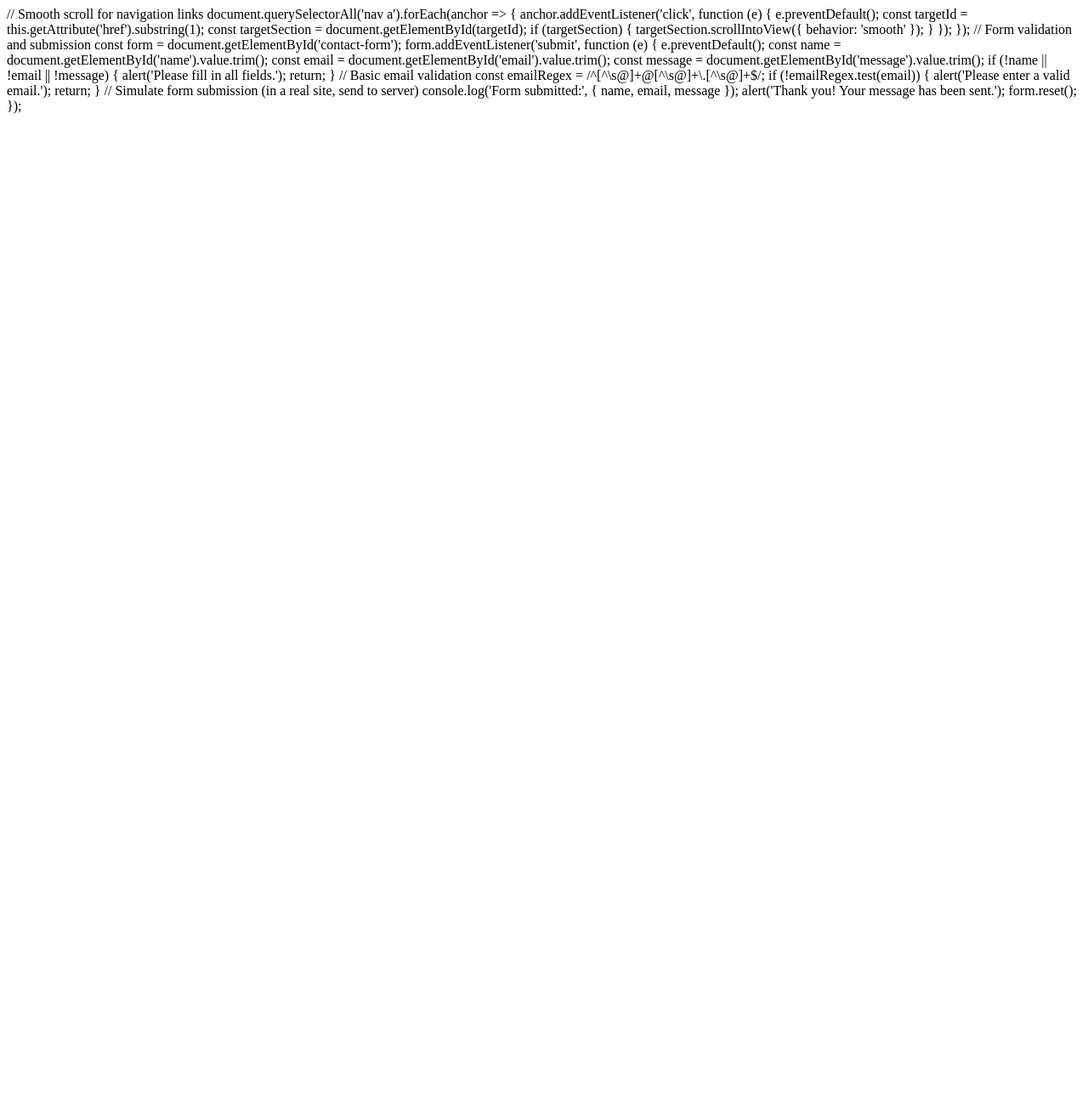
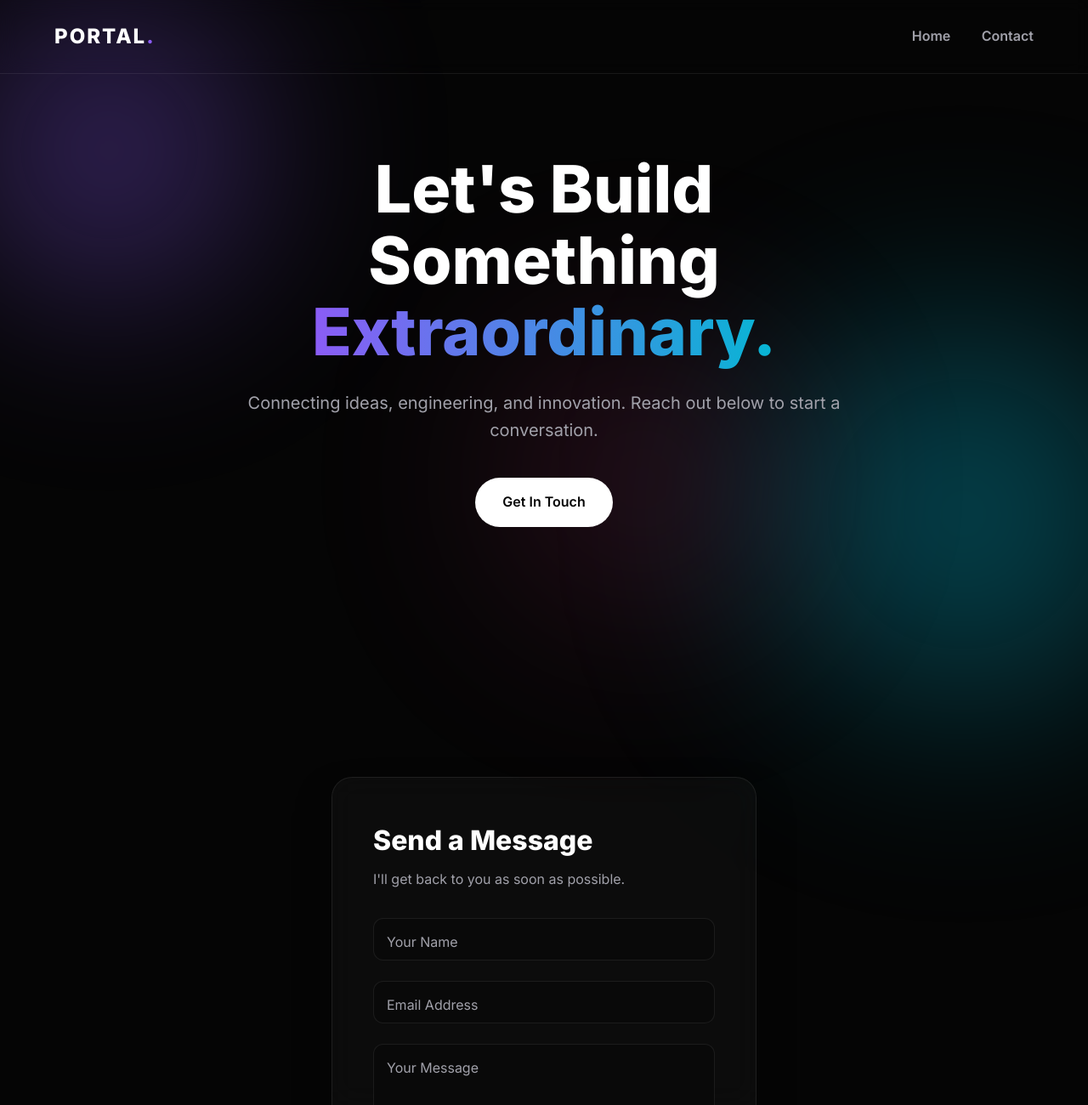
Before and after one commit to givemehat/WEB01.html, a plain HTML site: page index.html in a window 1280 px wide. Shown: the top 1300 px of the page at 85% size. Before the commit the page ends 800 px from the top, so only its background shows below. Drawn offline with Linux system fonts and the light colour scheme.

Commit message:
feat: complete rebuild of UI with premium dark glassmorphism theme

```diff
--- a/index.html
+++ b/index.html
@@ -1,39 +1,74 @@
-// Smooth scroll for navigation links
-document.querySelectorAll('nav a').forEach(anchor => {
-    anchor.addEventListener('click', function (e) {
-        e.preventDefault();
-        const targetId = this.getAttribute('href').substring(1);
-        const targetSection = document.getElementById(targetId);
-        if (targetSection) {
-            targetSection.scrollIntoView({
-                behavior: 'smooth'
-            });
-        }
-    });
-});
+<!DOCTYPE html>
+<html lang="en">
+<head>
+    <meta charset="UTF-8">
+    <meta name="viewport" content="width=device-width, initial-scale=1.0">
+    <title>Contact Portal | Rajnish Singh</title>
+    <!-- Google Fonts: Inter -->
+    <link rel="preconnect" href="https://fonts.googleapis.com">
+    <link rel="preconnect" href="https://fonts.gstatic.com" crossorigin>
+    <link href="https://fonts.googleapis.com/css2?family=Inter:wght@300;400;600;800&display=swap" rel="stylesheet">
+    <link rel="stylesheet" href="style.css">
+</head>
+<body>
 
-// Form validation and submission
-const form = document.getElementById('contact-form');
-form.addEventListener('submit', function (e) {
-    e.preventDefault();
-    const name = document.getElementById('name').value.trim();
-    const email = document.getElementById('email').value.trim();
-    const message = document.getElementById('message').value.trim();
+    <!-- Background Animated Shapes -->
+    <div class="blob blob-1"></div>
+    <div class="blob blob-2"></div>
+    <div class="blob blob-3"></div>
 
-    if (!name || !email || !message) {
-        alert('Please fill in all fields.');
-        return;
-    }
+    <nav>
+        <div class="logo">PORTAL<span class="highlight">.</span></div>
+        <div class="nav-links">
+            <a href="#hero">Home</a>
+            <a href="#contact">Contact</a>
+        </div>
+    </nav>
 
-    // Basic email validation
-    const emailRegex = /^[^\s@]+@[^\s@]+\.[^\s@]+$/;
-    if (!emailRegex.test(email)) {
-        alert('Please enter a valid email.');
-        return;
-    }
+    <section id="hero" class="hero">
+        <div class="hero-content">
+            <h1 class="hero-title">Let's Build Something <br><span class="gradient-text">Extraordinary.</span></h1>
+            <p class="hero-subtitle">Connecting ideas, engineering, and innovation. Reach out below to start a conversation.</p>
+            <a href="#contact" class="btn primary-btn">Get In Touch</a>
+        </div>
+    </section>
 
-    // Simulate form submission (in a real site, send to server)
-    console.log('Form submitted:', { name, email, message });
-    alert('Thank you! Your message has been sent.');
-    form.reset();
-});
+    <section id="contact" class="contact-section">
+        <div class="glass-card">
+            <h2>Send a Message</h2>
+            <p class="sub-text">I'll get back to you as soon as possible.</p>
+
+            <form id="contact-form">
+                <div class="input-group">
+                    <input type="text" id="name" required placeholder=" ">
+                    <label for="name">Your Name</label>
+                </div>
+
+                <div class="input-group">
+                    <input type="email" id="email" required placeholder=" ">
+                    <label for="email">Email Address</label>
+                </div>
+
+                <div class="input-group">
+                    <textarea id="message" required placeholder=" " rows="4"></textarea>
+                    <label for="message">Your Message</label>
+                </div>
+
+                <button type="submit" class="btn submit-btn">
+                    <span>Send Message</span>
+                    <svg width="20" height="20" viewBox="0 0 24 24" fill="none" stroke="currentColor" stroke-width="2" stroke-linecap="round" stroke-linejoin="round">
+                        <line x1="22" y1="2" x2="11" y2="13"></line>
+                        <polygon points="22 2 15 22 11 13 2 9 22 2"></polygon>
+                    </svg>
+                </button>
+            </form>
+        </div>
+    </section>
+
+    <footer>
+        <p>&copy; 2026 Rajnish Singh. All Rights Reserved.</p>
+    </footer>
+
+    <script src="main.js"></script>
+</body>
+</html>
--- /dev/null
+++ b/main.js
@@ -0,0 +1,55 @@
+// Smooth scroll for navigation links
+document.querySelectorAll('nav a').forEach(anchor => {
+    anchor.addEventListener('click', function (e) {
+        e.preventDefault();
+        const targetId = this.getAttribute('href').substring(1);
+        const targetSection = document.getElementById(targetId);
+        if (targetSection) {
+            targetSection.scrollIntoView({
+                behavior: 'smooth'
+            });
+        }
+    });
+});
+
+// Form validation and submission
+const form = document.getElementById('contact-form');
+form.addEventListener('submit', function (e) {
+    e.preventDefault();
+
+    // Add a simple loading state to button
+    const btn = form.querySelector('button');
+    const originalText = btn.innerHTML;
+    btn.innerHTML = 'Sending...';
+    btn.style.opacity = '0.7';
+
+    setTimeout(() => {
+        const name = document.getElementById('name').value.trim();
+        const email = document.getElementById('email').value.trim();
+        const message = document.getElementById('message').value.trim();
+
+        if (!name || !email || !message) {
+            alert('Please fill in all fields.');
+            btn.innerHTML = originalText;
+            btn.style.opacity = '1';
+            return;
+        }
+
+        // Basic email validation
+        const emailRegex = /^[^\s@]+@[^\s@]+\.[^\s@]+$/;
+        if (!emailRegex.test(email)) {
+            alert('Please enter a valid email.');
+            btn.innerHTML = originalText;
+            btn.style.opacity = '1';
+            return;
+        }
+
+        // Simulate form submission
+        console.log('Form submitted:', { name, email, message });
+        alert('Thank you! Your message has been sent successfully.');
+        form.reset();
+
+        btn.innerHTML = originalText;
+        btn.style.opacity = '1';
+    }, 800); // Simulated network delay
+});
--- /dev/null
+++ b/style.css
@@ -0,0 +1,267 @@
+:root {
+    --bg-color: #050505;
+    --text-primary: #ffffff;
+    --text-secondary: #a1a1aa;
+    --accent-primary: #8b5cf6;
+    --accent-secondary: #06b6d4;
+    --glass-bg: rgba(255, 255, 255, 0.03);
+    --glass-border: rgba(255, 255, 255, 0.08);
+}
+
+* {
+    margin: 0;
+    padding: 0;
+    box-sizing: border-box;
+    font-family: 'Inter', sans-serif;
+}
+
+body {
+    background-color: var(--bg-color);
+    color: var(--text-primary);
+    overflow-x: hidden;
+    line-height: 1.6;
+}
+
+/* Background Blobs for Atmosphere */
+.blob {
+    position: fixed;
+    filter: blur(100px);
+    z-index: -1;
+    opacity: 0.5;
+    animation: float 20s infinite alternate ease-in-out;
+}
+
+.blob-1 {
+    top: -10%;
+    left: -10%;
+    width: 500px;
+    height: 500px;
+    background: radial-gradient(circle, var(--accent-primary), transparent 70%);
+}
+
+.blob-2 {
+    bottom: -10%;
+    right: -10%;
+    width: 600px;
+    height: 600px;
+    background: radial-gradient(circle, var(--accent-secondary), transparent 70%);
+    animation-delay: -5s;
+}
+
+.blob-3 {
+    top: 40%;
+    left: 40%;
+    width: 400px;
+    height: 400px;
+    background: radial-gradient(circle, rgba(236, 72, 153, 0.5), transparent 70%);
+    animation-delay: -10s;
+}
+
+@keyframes float {
+    0% { transform: translate(0, 0) scale(1); }
+    100% { transform: translate(50px, 50px) scale(1.2); }
+}
+
+/* Navigation */
+nav {
+    position: fixed;
+    top: 0;
+    width: 100%;
+    padding: 1.5rem 5%;
+    display: flex;
+    justify-content: space-between;
+    align-items: center;
+    backdrop-filter: blur(10px);
+    border-bottom: 1px solid var(--glass-border);
+    z-index: 100;
+}
+
+.logo {
+    font-size: 1.5rem;
+    font-weight: 800;
+    letter-spacing: 2px;
+}
+
+.logo .highlight {
+    color: var(--accent-primary);
+}
+
+.nav-links a {
+    color: var(--text-secondary);
+    text-decoration: none;
+    margin-left: 2rem;
+    font-weight: 600;
+    transition: color 0.3s ease;
+}
+
+.nav-links a:hover {
+    color: var(--text-primary);
+}
+
+/* Hero Section */
+.hero {
+    min-height: 100vh;
+    display: flex;
+    align-items: center;
+    justify-content: center;
+    text-align: center;
+    padding: 0 5%;
+}
+
+.hero-content {
+    max-width: 800px;
+    animation: fadeUp 1s ease-out;
+}
+
+.hero-title {
+    font-size: clamp(3rem, 6vw, 5rem);
+    font-weight: 800;
+    line-height: 1.1;
+    margin-bottom: 1.5rem;
+}
+
+.gradient-text {
+    background: linear-gradient(to right, var(--accent-primary), var(--accent-secondary));
+    -webkit-background-clip: text;
+    -webkit-text-fill-color: transparent;
+}
+
+.hero-subtitle {
+    font-size: 1.25rem;
+    color: var(--text-secondary);
+    margin-bottom: 2.5rem;
+}
+
+/* Buttons */
+.btn {
+    display: inline-flex;
+    align-items: center;
+    justify-content: center;
+    padding: 1rem 2rem;
+    border-radius: 50px;
+    text-decoration: none;
+    font-weight: 600;
+    transition: all 0.3s ease;
+    cursor: pointer;
+    border: none;
+    font-size: 1rem;
+}
+
+.primary-btn {
+    background: var(--text-primary);
+    color: var(--bg-color);
+}
+
+.primary-btn:hover {
+    transform: translateY(-2px);
+    box-shadow: 0 10px 20px rgba(255, 255, 255, 0.1);
+}
+
+/* Contact Section & Glassmorphism */
+.contact-section {
+    min-height: 100vh;
+    display: flex;
+    align-items: center;
+    justify-content: center;
+    padding: 5rem 5%;
+}
+
+.glass-card {
+    background: var(--glass-bg);
+    backdrop-filter: blur(16px);
+    -webkit-backdrop-filter: blur(16px);
+    border: 1px solid var(--glass-border);
+    border-radius: 24px;
+    padding: 3rem;
+    width: 100%;
+    max-width: 500px;
+    box-shadow: 0 25px 50px -12px rgba(0, 0, 0, 0.5);
+    animation: fadeUp 1s ease-out 0.2s backwards;
+}
+
+.glass-card h2 {
+    font-size: 2rem;
+    margin-bottom: 0.5rem;
+}
+
+.sub-text {
+    color: var(--text-secondary);
+    margin-bottom: 2rem;
+}
+
+/* Form Inputs */
+.input-group {
+    position: relative;
+    margin-bottom: 1.5rem;
+}
+
+.input-group input,
+.input-group textarea {
+    width: 100%;
+    background: rgba(0, 0, 0, 0.2);
+    border: 1px solid var(--glass-border);
+    border-radius: 12px;
+    padding: 1.25rem 1rem 0.5rem 1rem;
+    color: var(--text-primary);
+    font-size: 1rem;
+    outline: none;
+    transition: border-color 0.3s ease, box-shadow 0.3s ease;
+}
+
+.input-group input:focus,
+.input-group textarea:focus {
+    border-color: var(--accent-primary);
+    box-shadow: 0 0 0 2px rgba(139, 92, 246, 0.2);
+}
+
+.input-group label {
+    position: absolute;
+    left: 1rem;
+    top: 1rem;
+    color: var(--text-secondary);
+    transition: all 0.2s ease;
+    pointer-events: none;
+    font-size: 1rem;
+}
+
+.input-group input:focus ~ label,
+.input-group input:not(:placeholder-shown) ~ label,
+.input-group textarea:focus ~ label,
+.input-group textarea:not(:placeholder-shown) ~ label {
+    top: 0.4rem;
+    font-size: 0.75rem;
+    color: var(--accent-primary);
+}
+
+.submit-btn {
+    width: 100%;
+    background: linear-gradient(to right, var(--accent-primary), var(--accent-secondary));
+    color: white;
+    gap: 0.5rem;
+    margin-top: 1rem;
+}
+
+.submit-btn:hover {
+    opacity: 0.9;
+    transform: translateY(-2px);
+}
+
+/* Footer */
+footer {
+    text-align: center;
+    padding: 2rem;
+    color: var(--text-secondary);
+    border-top: 1px solid var(--glass-border);
+}
+
+/* Animations */
+@keyframes fadeUp {
+    from {
+        opacity: 0;
+        transform: translateY(30px);
+    }
+    to {
+        opacity: 1;
+        transform: translateY(0);
+    }
+}
```
